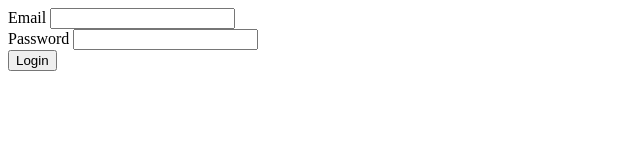
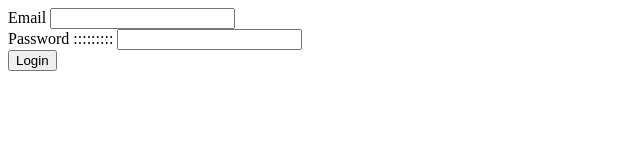
Before and after one commit to Loki-24/fullstack-7thdec, a plain HTML site: page Element/login.html in a window 1280 px wide. Shown: the whole page, without its empty margins (0-640 px from the left). Drawn offline with Linux system fonts and the light colour scheme.

Commit message:
testcase ka

```diff
--- a/Element/login.html
+++ b/Element/login.html
@@ -11,7 +11,7 @@
             <input type="text" />
         </div>
         <div>
-            <label>Password</label>
+            <label>Password :::::::::</label>
             <input type="password" />
         </div>
         <button>Login</button>
```
